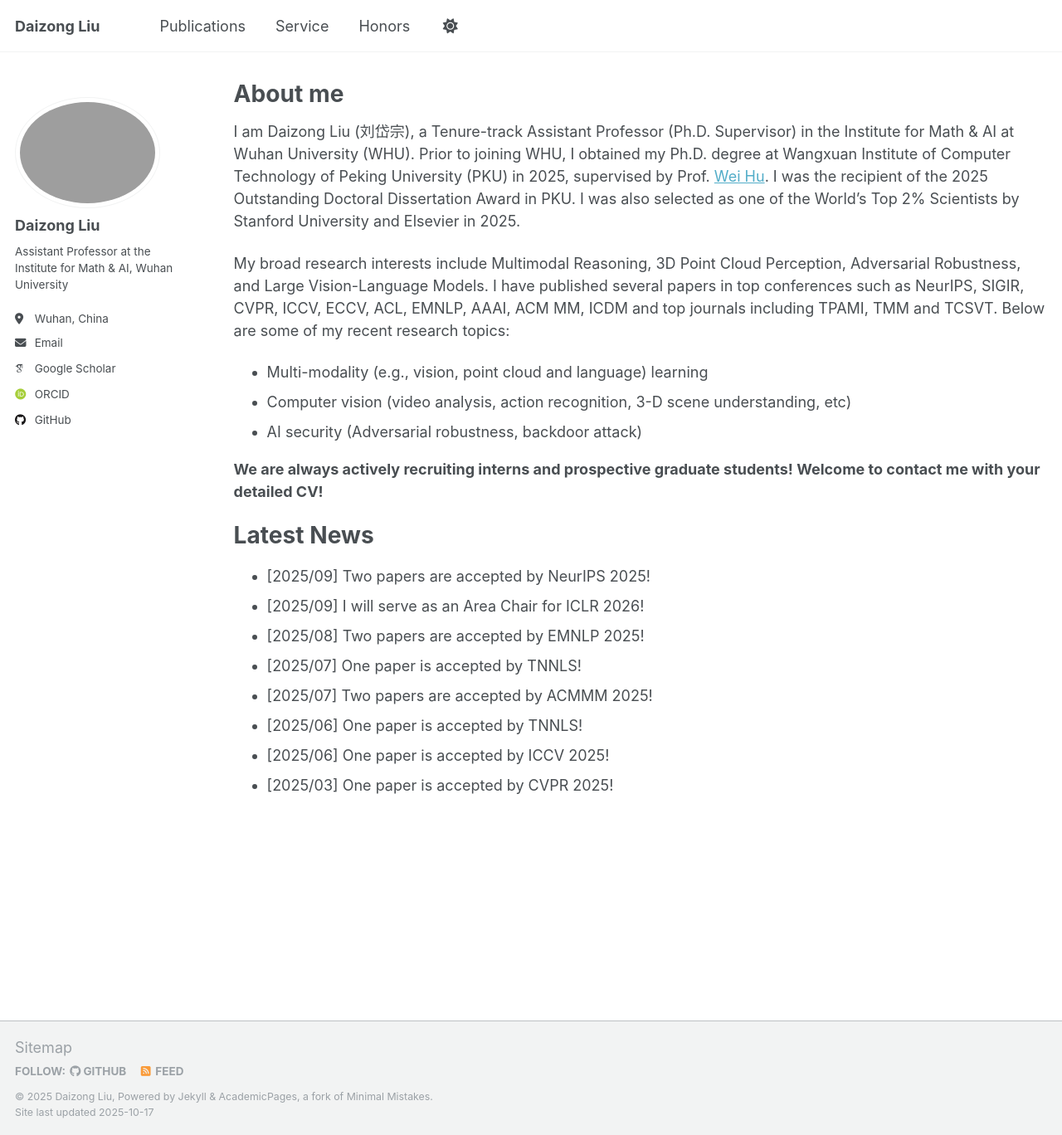
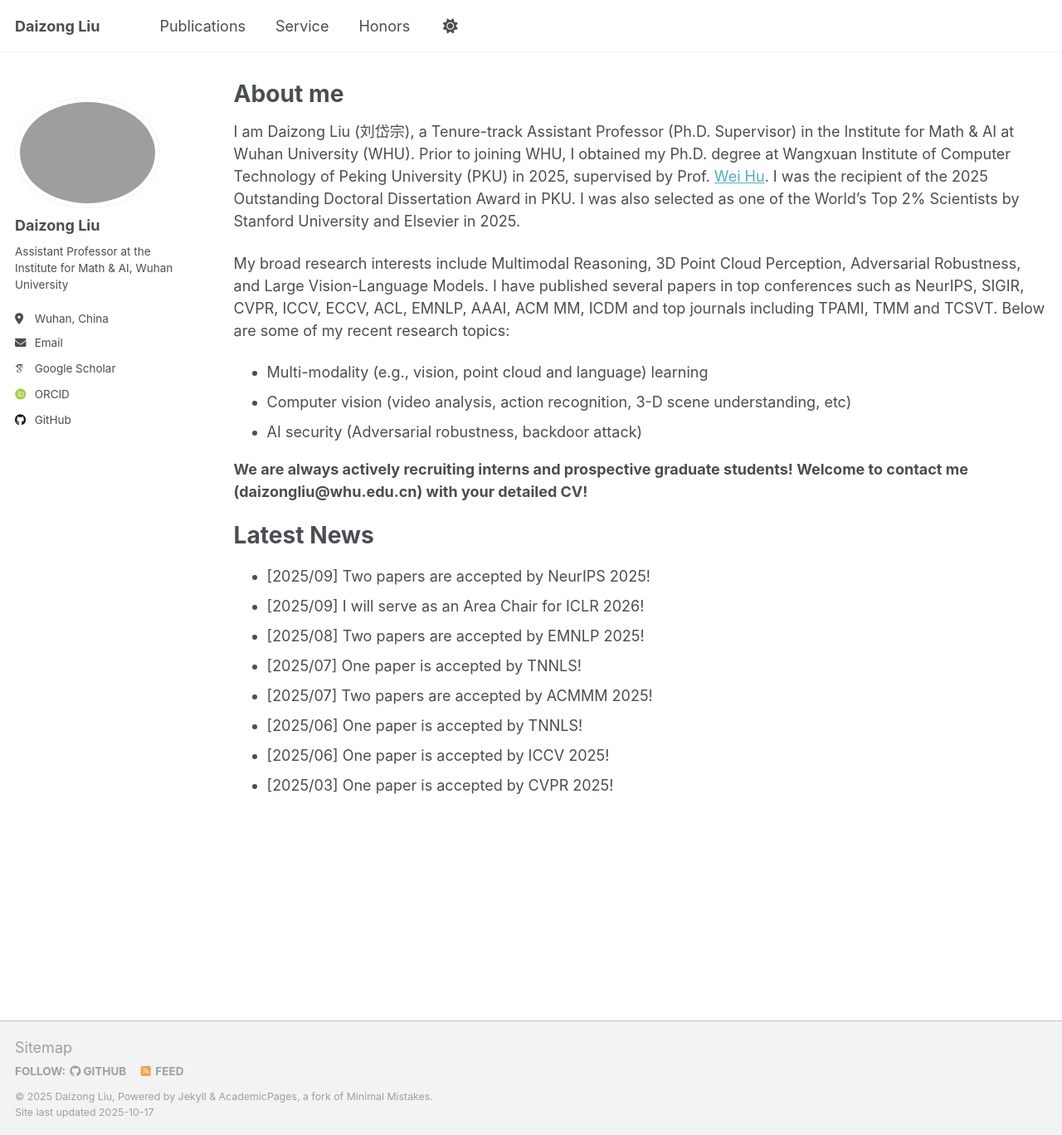
Before and after one commit to liudaizong/liudaizong.github.io, a Jekyll site: the page built from _pages/about.md, in a window 1280 px wide and 1368 px high. Shown: the whole window at 83% size. Built offline with Jekyll 4.4.1, drawn with Linux system fonts in a browser that asks for light colours; some web fonts are replaced.

Commit message:
Update about.md

```diff
--- a/_pages/about.md
+++ b/_pages/about.md
@@ -16,7 +16,7 @@ My broad research interests include Multimodal Reasoning, 3D Point Cloud Percept
 * Computer vision (video analysis, action recognition, 3-D scene understanding, etc)
 * AI security (Adversarial robustness, backdoor attack)
 
-**We are always actively recruiting interns and prospective graduate students! Welcome to contact me with your detailed CV!**
+**We are always actively recruiting interns and prospective graduate students! Welcome to contact me (daizongliu@whu.edu.cn) with your detailed CV!**
 
 Latest News
 ======
```
